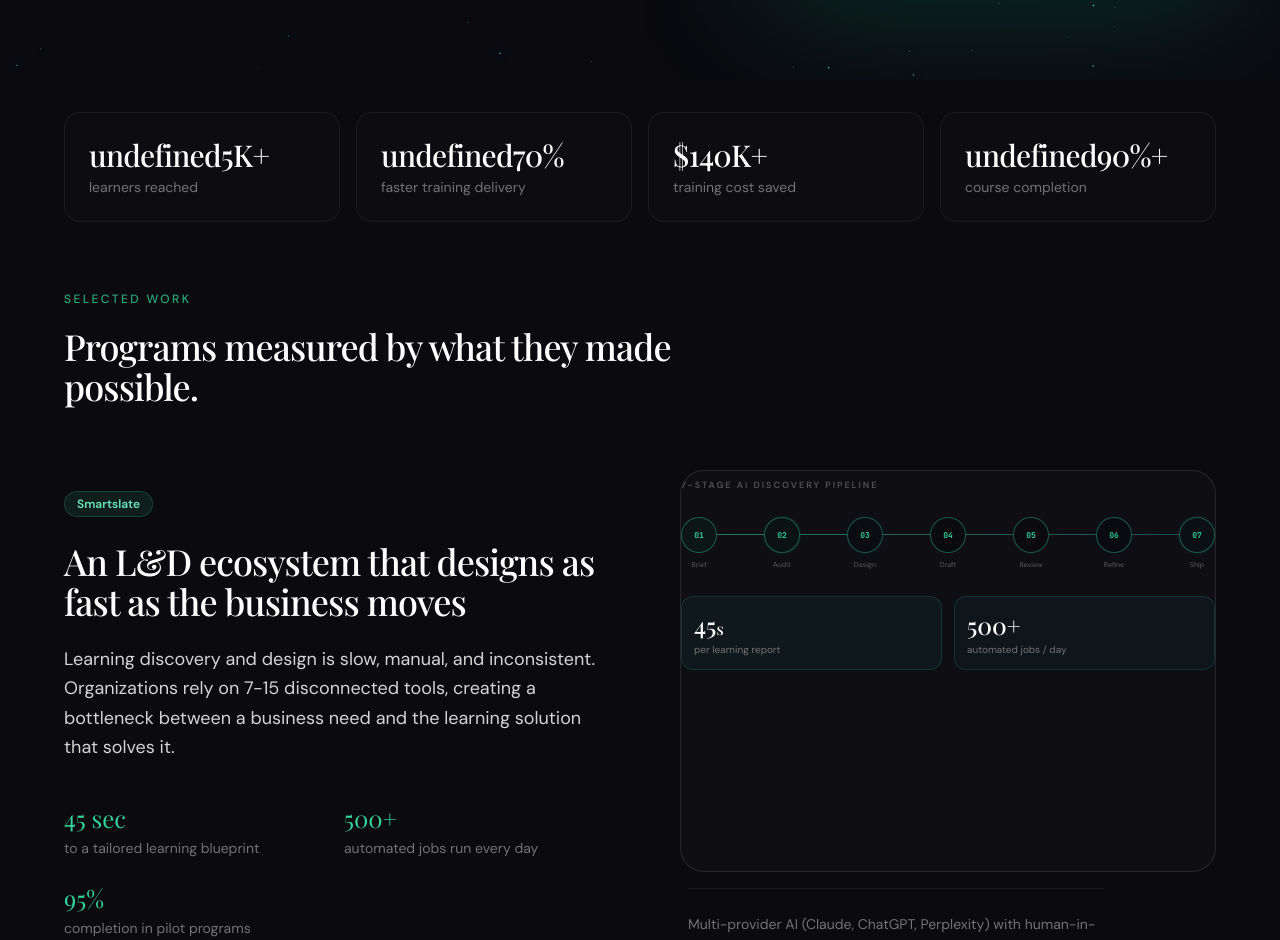
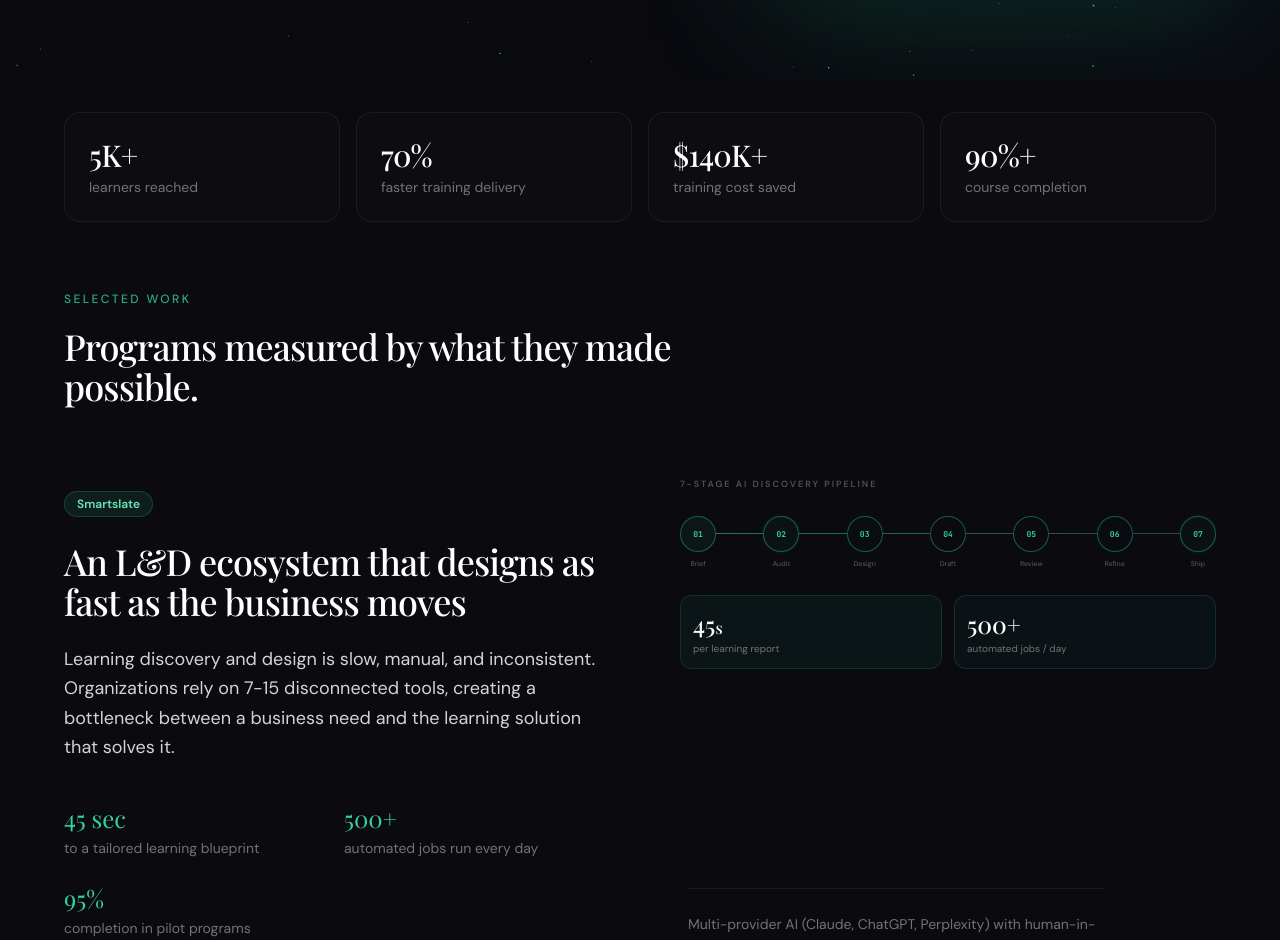
Before and after one commit to notjitin-1994/jitin-nair-portfolio, a Next.js app: page /LD-Systems-Portfolio in a window 1280 px wide. Shown: the part 720-1660 px from the top of the page. Built offline with nearby package versions, Linux system fonts and the light colour scheme.

Commit message:
Fix UI regressions: Remove redundant infographic containers and fix 'undefined' strings in Impact section

```diff
--- a/app/components/ld/LDPortfolio.tsx
+++ b/app/components/ld/LDPortfolio.tsx
@@ -232,7 +232,7 @@ function Impact() {
               <div className="h-full rounded-2xl border border-white/[0.06] bg-white/[0.01] p-6 transition-colors hover:border-emerald-400/20">
                 <CountUp
                   to={stat.to}
-                  format={(n) => `${stat.prefix}${Math.round(n).toLocaleString()}${stat.suffix}`}
+                  format={(n) => `${stat.prefix || ""}${Math.round(n).toLocaleString()}${stat.suffix || ""}`}
                   className="font-serif text-2xl font-medium tracking-tight text-white sm:text-3xl"
                 />
                 <div className="mt-1 text-sm leading-snug text-neutral-500">{stat.label}</div>
@@ -268,7 +268,7 @@ function CaseStudy({ cs, index, flip }: { cs: LdCaseStudy; index: number; flip:
       </div>
       <div className={`relative ${flip ? "lg:order-1" : ""}`}>
         <Reveal delay={0.1}>
-          <div className="relative aspect-[4/3] overflow-hidden rounded-3xl border border-white/10 bg-white/[0.02]">
+          <div className="relative aspect-[4/3] overflow-hidden">
             <CaseStudyInfographic id={cs.id} />
           </div>
           <div className="mt-4 flex items-center justify-between px-2">
```
